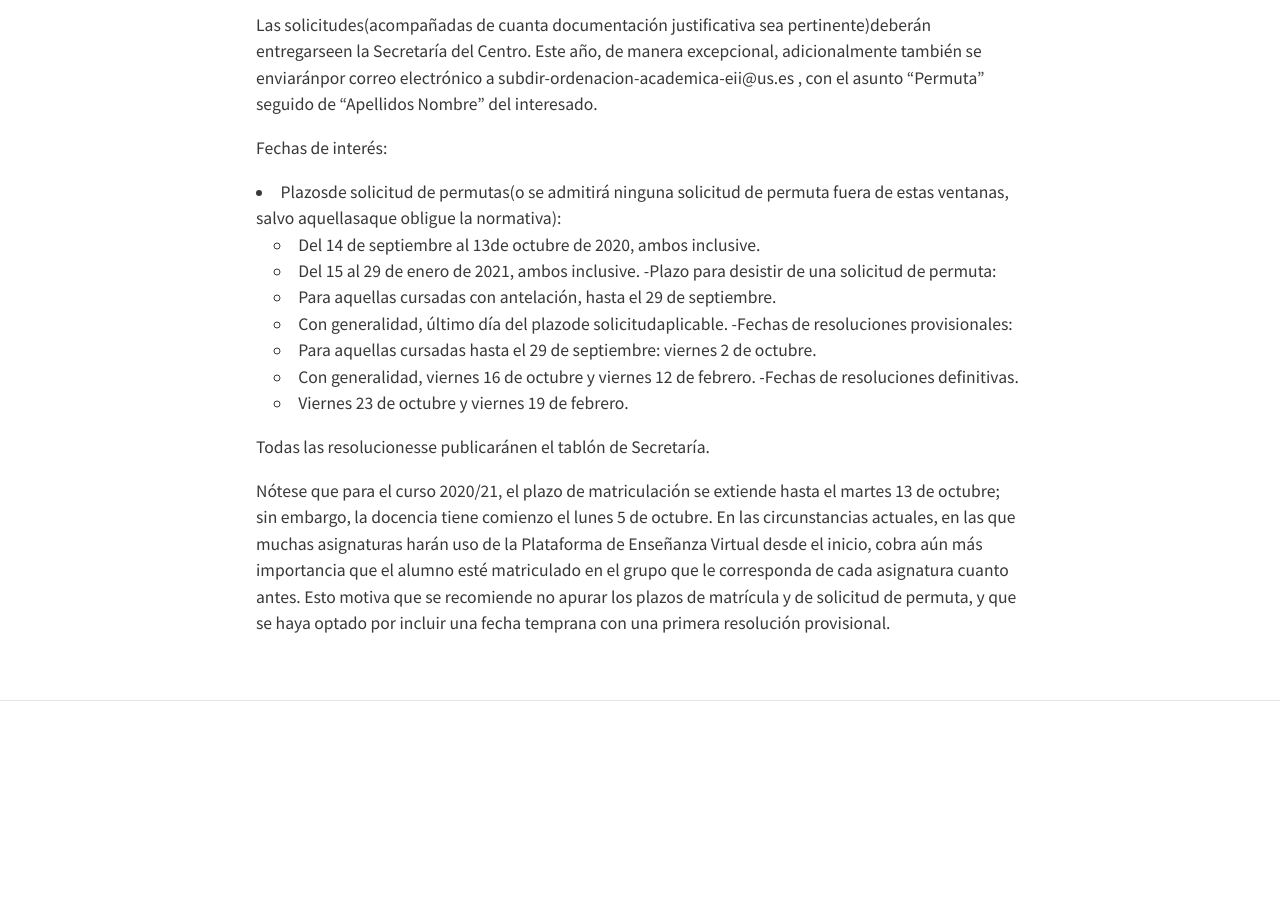
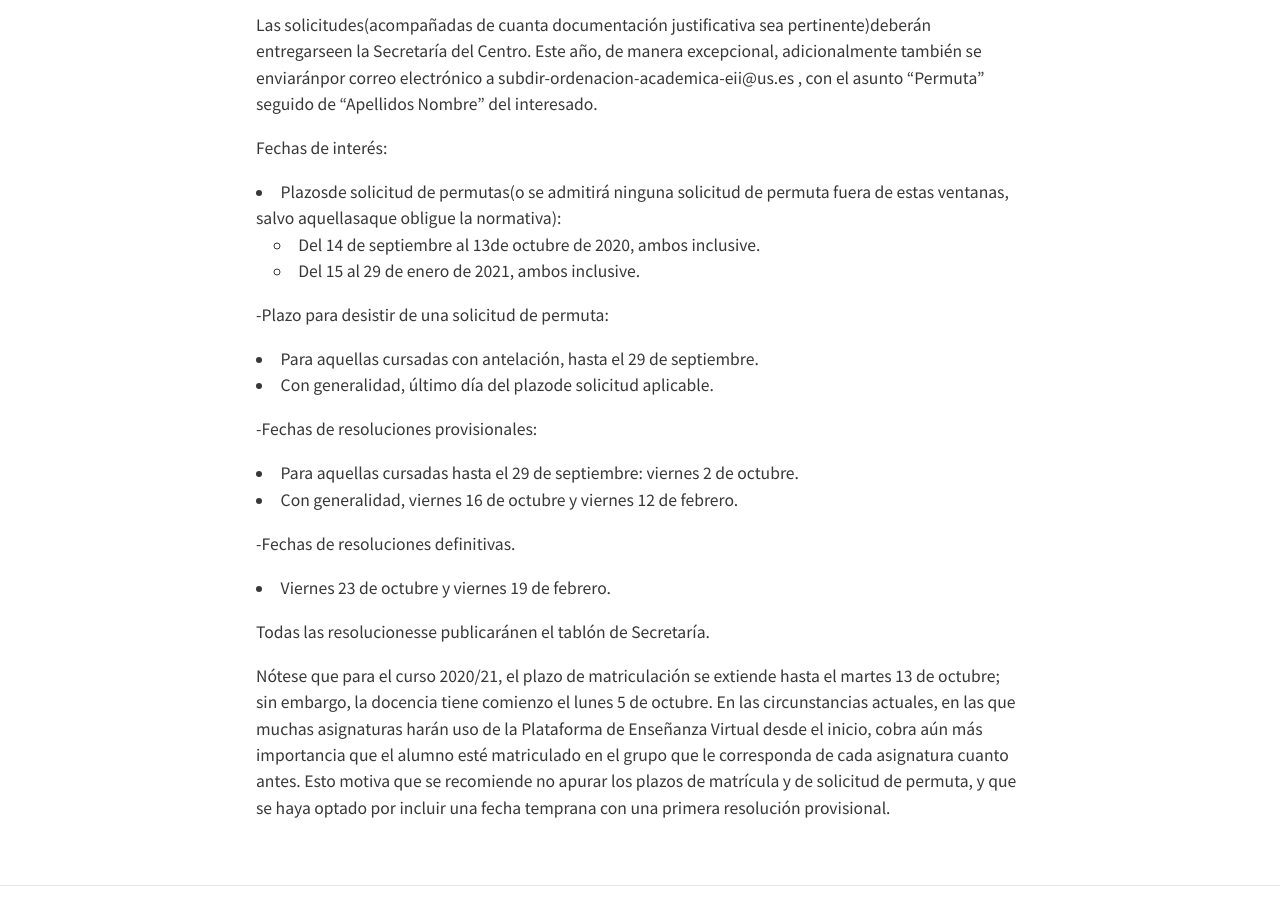
Before and after one commit to dlga/dlga.github.io, a Jekyll site: the page built from _posts/2020-09-14-reglaspermutas.md, in a window 1280 px wide and 900 px high, scrolled down 971 px. Built offline with Jekyll 4.4.1, drawn with Linux system fonts in a browser that asks for light colours; nearby versions of some CDN libraries; before the commit the page ends 1805 px from its top, so only the background shows below that.

Commit message:
Update 2020-09-14-reglaspermutas.md

```diff
--- a/_posts/2020-09-14-reglaspermutas.md
+++ b/_posts/2020-09-14-reglaspermutas.md
@@ -22,12 +22,15 @@ Fechas de interés:
 - Plazosde  solicitud  de  permutas(o  se  admitirá  ninguna  solicitud  de  permuta  fuera  de estas ventanas, salvo aquellasaque obligue la normativa):
   - Del 14 de septiembre al 13de octubre de 2020, ambos inclusive.
   - Del  15 al 29 de enero de 2021, ambos inclusive.
+
 -Plazo para desistir de una solicitud de permuta:
   - Para aquellas cursadas con antelación, hasta el 29 de septiembre.
-  - Con generalidad, último día del plazode solicitudaplicable.
+  - Con generalidad, último día del plazode solicitud aplicable.
+
 -Fechas de resoluciones provisionales:
   - Para aquellas cursadas hasta el 29 de septiembre: viernes 2 de octubre.
   - Con generalidad, viernes 16 de octubre y viernes 12 de febrero.
+
 -Fechas de resoluciones definitivas.
   - Viernes 23 de octubre y viernes 19 de febrero.
 
```
